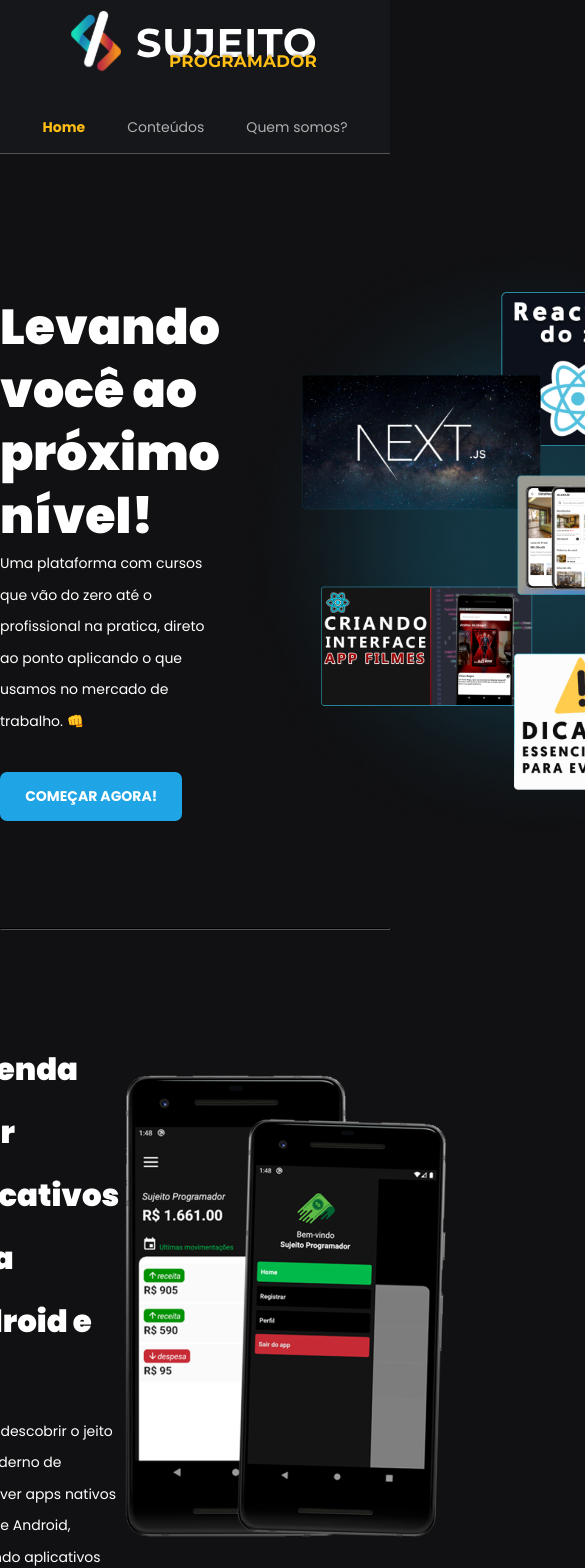
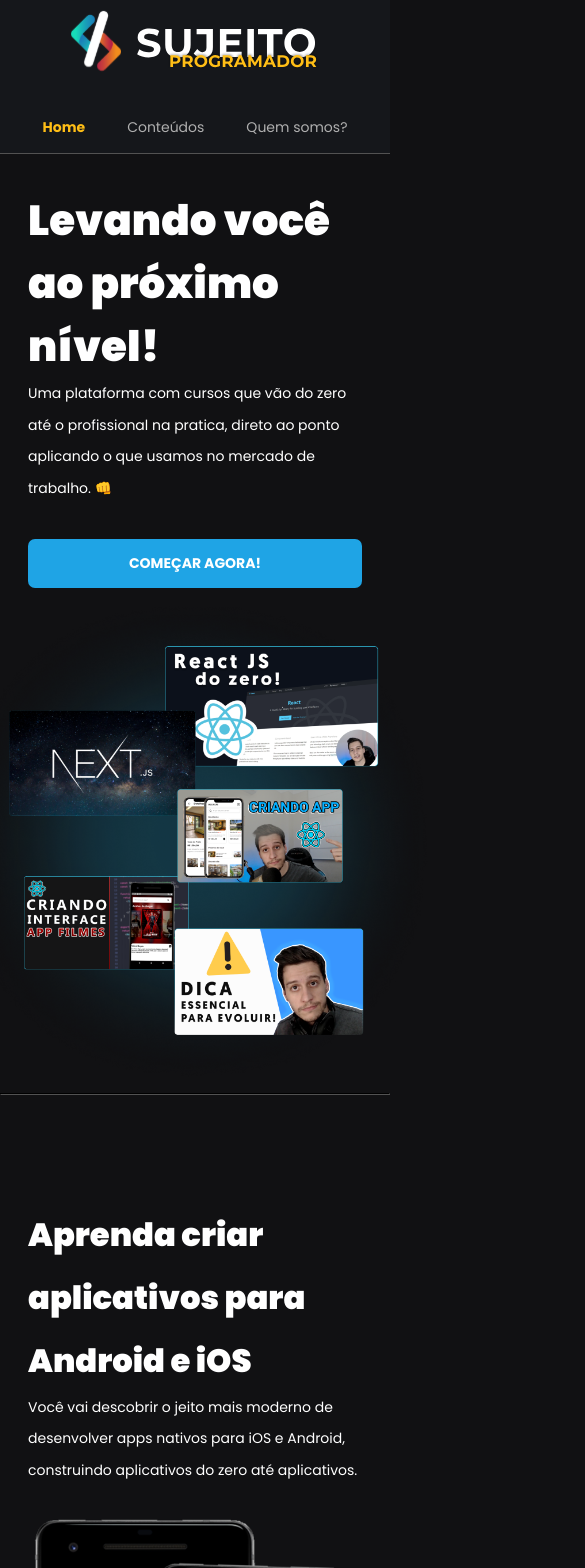
Before and after one commit to CristianoV/project-blog, a Next.js app: page / in a window 390 px wide. Shown: the top 1568 px of the page, 585 px wide, since content can reach past the window. Built offline with nearby package versions, Linux system fonts and the light colour scheme.

Commit message:
feat: adiciona tratamento para diferentes tamanhos de tela

```diff
--- a/src/styles/home.module.scss
+++ b/src/styles/home.module.scss
@@ -127,3 +127,72 @@
 
 
 }
+
+@media (max-width: 1095px){
+  .container{
+    .containerHeader{
+      padding: 0 2rem;
+
+      button{
+        display: block;
+      }
+    }
+
+    img{
+      max-width: 600px;
+    }
+
+    div h1{
+      font-size: 3rem;
+    }
+
+    div h2{
+      font-size: 2.3rem;
+
+      span{
+        font-size: 2.3rem;
+      }
+    }
+
+    .sectionContent, .nextLevelContent{
+      padding: 0 2rem;
+    }
+  }
+}
+
+
+@media (max-width: 950px){
+  .container{
+    .containerHeader{
+      flex-direction: column;
+
+      button{
+        width: 100%;
+        display: flex;
+        justify-content: center;
+        align-items: center;
+      }
+    }
+
+    div img{
+      max-width: 500px;
+    }
+
+    div h1{
+      font-size: 3rem;
+    }
+
+    h2{
+      font-size: 1rem;
+    }
+
+    .sectionContent{
+      flex-direction: column;
+      img{
+        margin-top: 2rem;
+        max-width: 400px;
+      }
+
+    }
+  }
+}
```
